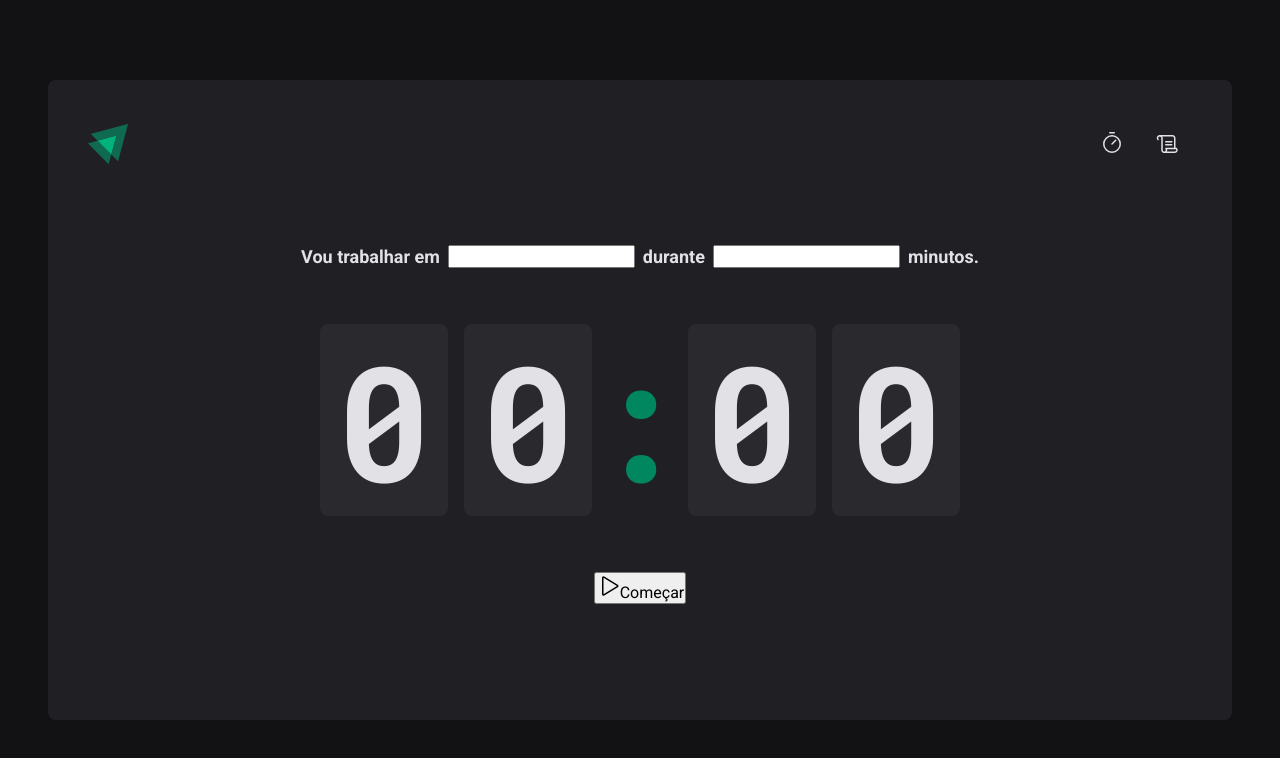
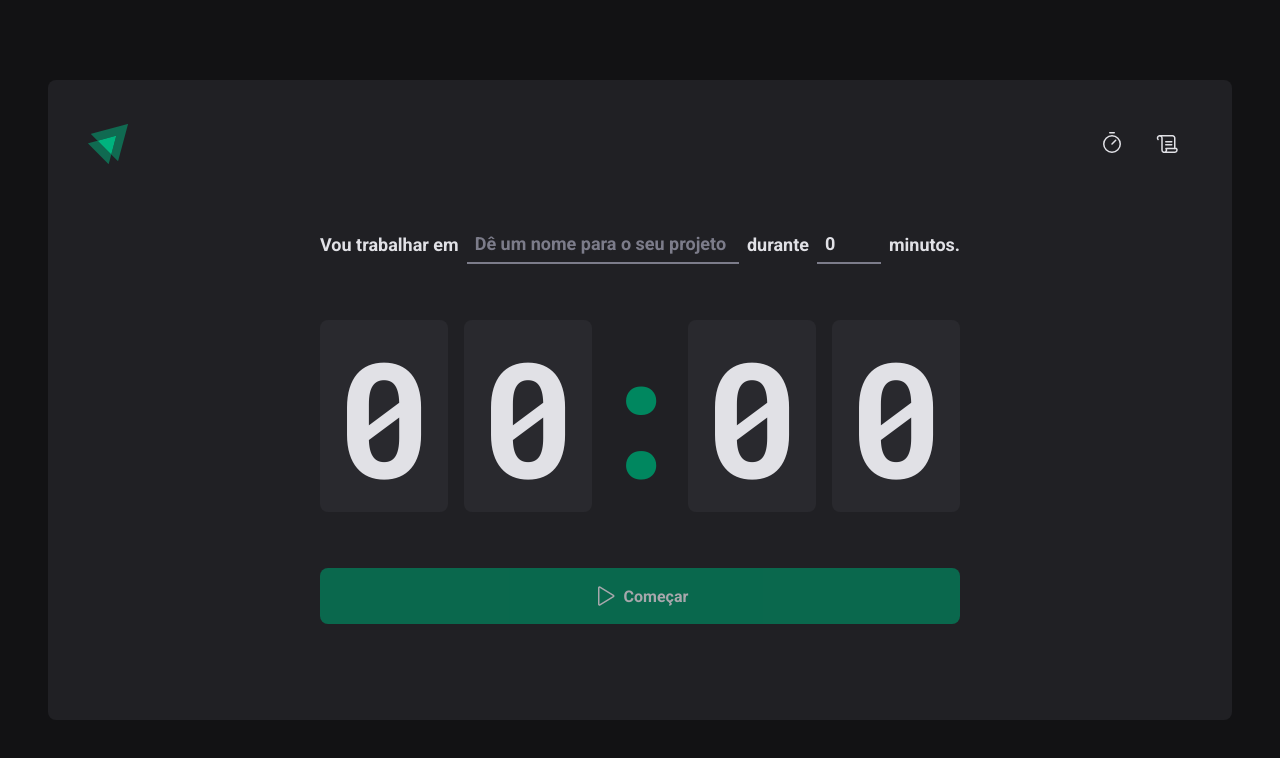
Before and after one commit to mbsegalla/timer, a React (Vite) app: page / in a window 1280 px wide. Shown: the top 758 px of the page. Built offline with nearby package versions, Linux system fonts and the light colour scheme.

Commit message:
Criando form do timer

```diff
--- a/package.json
+++ b/package.json
@@ -10,11 +10,15 @@
     "lint": "eslint src --ext .js,.jsx,.ts,.tsx"
   },
   "dependencies": {
+    "@hookform/resolvers": "^2.9.10",
+    "date-fns": "^2.29.3",
     "phosphor-react": "^1.4.1",
     "react": "^18.2.0",
     "react-dom": "^18.2.0",
+    "react-hook-form": "^7.41.0",
     "react-router-dom": "^6.5.0",
-    "styled-components": "^5.3.6"
+    "styled-components": "^5.3.6",
+    "zod": "^3.20.2"
   },
   "devDependencies": {
     "@types/react": "^18.0.26",
--- a/src/App.tsx
+++ b/src/App.tsx
@@ -5,7 +5,7 @@ import Router from './Router';
 import { defaultTheme } from "./styles/themes/default";
 import { GlobalStyle } from "./styles/themes/global";
 
-const App = () => {
+const App: React.FC = () => {
   return (
     <ThemeProvider theme={defaultTheme}>
       <BrowserRouter>
--- a/src/components/Button/index.tsx
+++ b/src/components/Button/index.tsx
@@ -6,7 +6,7 @@ interface ButtonProps {
   variant: 'primary' | 'secondary'
 }
 
-const Button = ({ variant = 'primary' }: ButtonProps) => {
+const Button: React.FC<ButtonProps> = ({ variant = 'primary' }: ButtonProps) => {
   return (
     <ButtonContainer variant={variant}>Enviar</ButtonContainer>
   )
--- a/src/components/Header/index.tsx
+++ b/src/components/Header/index.tsx
@@ -5,7 +5,7 @@ import logo from '../../assets/logo.svg';
 import { HeaderContainer } from './styles';
 import { NavLink } from 'react-router-dom';
 
-const Header = () => {
+const Header: React.FC = () => {
   return (
     <HeaderContainer>
       <img src={logo} alt="" />
--- a/src/pages/History/index.tsx
+++ b/src/pages/History/index.tsx
@@ -1,8 +1,42 @@
 import React from 'react';
+import { HistoryContainer, HistoryList, Status } from './styles';
 
-const History = () => {
+const History: React.FC = () => {
   return (
-    <div>History</div>
+    <HistoryContainer>
+      <h1>Meu histórico</h1>
+
+      <HistoryList>
+        <table>
+          <thead>
+            <tr>
+              <th>Tarefa</th>
+              <th>Duração</th>
+              <th>Início</th>
+              <th>Status</th>
+            </tr>
+          </thead>
+          <tbody>
+            <tr>
+              <td>Tarefas</td>
+              <td>20 minutos</td>
+              <td>Há 2 meses</td>
+              <td>
+                <Status statusColor="green">Concluído</Status>
+              </td>
+            </tr>
+            <tr>
+              <td>Tarefas</td>
+              <td>20 minutos</td>
+              <td>Há 2 meses</td>
+              <td>
+                <Status statusColor="yellow">Em andamento</Status>
+              </td>
+            </tr>
+          </tbody>
+        </table>
+      </HistoryList>
+    </HistoryContainer>
   )
 }
 
--- a/src/pages/History/styles.ts
+++ b/src/pages/History/styles.ts
@@ -1 +1,76 @@
 import styled from "styled-components";
+
+interface StatusProps {
+  statusColor: keyof typeof statusColors;
+}
+
+const statusColors = {
+  yellow: 'yellow-500',
+  green: 'green-500',
+  red: 'red-500',
+} as const;
+
+export const HistoryContainer = styled.main`
+  flex: 1;
+  padding: 3.5rem;
+  display: flex;
+  flex-direction: column;
+
+  h1 {
+    font-size: 1.5rem;
+    color: ${(props) => props.theme["gray-100"]};
+  }
+`;
+
+export const HistoryList = styled.div`
+  flex: 1;
+  overflow: auto;
+  margin-top: 2rem;
+
+  table {
+    width: 100%;
+    border-collapse: collapse;
+    min-width: 600px;
+
+    th {
+      background-color: ${(props) => props.theme["gray-600"]};
+      padding: 1rem;
+      text-align: left;
+      color: ${(props) => props.theme["gray-100"]};
+      font-size: 0.875rem;
+      line-height: 1.6;
+
+      &:first-child {
+        border-top-left-radius: 8px;
+        padding-left: 1.5rem;
+      }
+
+      &:last-child {
+        border-top-right-radius: 8px;
+        padding-right: 1.5rem;
+      }
+    }
+
+    td {
+      background-color: ${(props) => props.theme["gray-700"]};
+      border-top: 4px solid ${(props) => props.theme["gray-800"]};
+      padding: 1rem;
+      font-size: 0.875rem;
+      line-height: 1.6;
+    }
+  }
+`;
+
+export const Status = styled.span<StatusProps>`
+  display: flex;
+  align-items: center;
+  gap: 0.5rem;
+
+  &::before {
+    content: "";
+    width: 0.5rem;
+    height: 0.5rem;
+    border-radius: 50%;
+    background-color: ${(props) => props.theme[statusColors[props.statusColor]]};
+  }
+`;
--- a/src/pages/Home/index.tsx
+++ b/src/pages/Home/index.tsx
@@ -1,38 +1,140 @@
-import React from 'react'
-import { Play } from 'phosphor-react'
+import React, { useEffect, useState } from 'react'
+import { HandPalm, Play } from 'phosphor-react'
+import { useForm } from 'react-hook-form'
+import { zodResolver } from '@hookform/resolvers/zod'
+import * as zod from 'zod'
+import differenceInSeconds from 'date-fns/differenceInSeconds'
+import newCycleFormValidationSchema from './validation'
+
 import {
   CountdownContainer,
   FormContainer,
   HomeContainer,
+  MinutesAmountInput,
   Separator,
+  StartCountdownButton,
+  StopCountdownButton,
+  TaskInput
 } from './styles'
 
-const Home = () => {
+type NewCycleFormData = zod.infer<typeof newCycleFormValidationSchema>
+
+interface Cycle {
+  id: string
+  task: string
+  minutesAmount: number
+  startDate: Date
+}
+
+const Home: React.FC = () => {
+  const [cycles, setCycles] = useState<Cycle[]>([])
+  const [activeCycleId, setActiveCycleId] = useState<string | null>(null)
+  const [amountSecondsPassed, setAmountSecondsPassed] = useState(0)
+
+  const { register, handleSubmit, watch, reset } = useForm<NewCycleFormData>({
+    resolver: zodResolver(newCycleFormValidationSchema),
+    defaultValues: {
+      task: '',
+      minutesAmount: 0
+    }
+  })
+
+  const activeCycle = cycles.find((cycle) => cycle.id === activeCycleId)
+
+  useEffect(() => {
+    let interval: number
+    if (activeCycle) {
+      interval = setInterval(() => {
+        setAmountSecondsPassed(
+          differenceInSeconds(new Date(), activeCycle.startDate)
+        )
+      }, 1000)
+    }
+
+    return () => {
+      clearInterval(interval)
+    }
+  }, [activeCycle])
+
+  const handleCreateNewCicle = (data: NewCycleFormData) => {
+    const id = String(new Date().getTime())
+    const newCycle: Cycle = {
+      id,
+      task: data.task,
+      minutesAmount: data.minutesAmount,
+      startDate: new Date()
+    }
+    setCycles([...cycles, newCycle])
+    setActiveCycleId(id)
+    reset()
+  }
+
+  const totalSeconds = activeCycle ? activeCycle.minutesAmount * 60 : 0
+  const currentSeconds = activeCycle ? totalSeconds - amountSecondsPassed : 0
+
+  const minutesAmount = Math.floor(currentSeconds / 60)
+  const secondsAmount = currentSeconds % 60
+
+  const minutes = String(minutesAmount).padStart(2, '0')
+  const seconds = String(secondsAmount).padStart(2, '0')
+
+  useEffect(() => {
+    if (activeCycle) {
+      document.title = `${minutes}:${seconds} - ${activeCycle.task}`
+    }
+  }, [activeCycle, minutes, seconds])
+
+  const task = watch('task')
+  const isSubmitDisabled = !task
+
   return (
     <HomeContainer>
-      <form>
+      <form onSubmit={handleSubmit(handleCreateNewCicle)} action="">
         <FormContainer>
           <label htmlFor="task">Vou trabalhar em</label>
-          <input id="task" />
+          <TaskInput
+            id="task"
+            placeholder='Dê um nome para o seu projeto'
+            disabled={!!activeCycle}
+            {...register('task')}
+          />
 
           <label htmlFor="minutesAmount">durante</label>
-          <input type="number" id="minutesAmount" />
+          <MinutesAmountInput
+            type="number"
+            id="minutesAmount"
+            placeholder='00'
+            step={5}
+            min={5}
+            max={60}
+            {...register('minutesAmount', {
+              valueAsNumber: true,
+            })}
+          />
 
           <span>minutos.</span>
         </FormContainer>
 
         <CountdownContainer>
-          <span>0</span>
-          <span>0</span>
+          <span>{minutes[0]}</span>
+          <span>{minutes[1]}</span>
           <Separator>:</Separator>
-          <span>0</span>
-          <span>0</span>
+          <span>{seconds[0]}</span>
+          <span>{seconds[1]}</span>
         </CountdownContainer>
 
-        <button type="submit">
-          <Play size={24} />
-          Começar
-        </button>
+        {activeCycle ? (
+          <StopCountdownButton type="button">
+            <HandPalm size={24} />
+            Começar
+          </StopCountdownButton>
+        ) : (
+          <StartCountdownButton disabled={isSubmitDisabled} type="submit">
+            <Play size={24} />
+            Começar
+          </StartCountdownButton>
+        )
+        }
       </form>
     </HomeContainer>
   )
--- a/src/pages/Home/styles.ts
+++ b/src/pages/Home/styles.ts
@@ -27,6 +27,38 @@ export const FormContainer = styled.div`
   flex-wrap: wrap;
 `
 
+export const BaseInput = styled.input`
+    background-color: transparent;
+    height: 2.5rem;
+    border: 0;
+    border-bottom: 2px solid ${(props) => props.theme['gray-500']};
+    font-weight: bold;
+    font-size: 1.125rem;
+    padding: 0 0.5rem;
+    color: ${(props) => props.theme['gray-100']};
+
+    &:focus {
+      box-shadow: none;
+      border-color: ${(props) => props.theme['green-500']};
+    }
+
+    &::placeholder {
+      color: ${(props) => props.theme['gray-500']};
+    }
+`;
+
+export const TaskInput = styled(BaseInput)`
+  flex: 1;
+
+  &::-webkit-calendar-picker-indicator {
+    display: none !important;
+  }
+`;
+
+export const MinutesAmountInput = styled(BaseInput)`
+  width: 4rem;
+`;
+
 export const CountdownContainer = styled.div`
   font-family: 'Roboto Mono', monospace;
   font-size: 10rem;
@@ -49,3 +81,38 @@ export const Separator = styled.div`
   display: flex;
   justify-content: center;
 `
+
+export const BaseCountdownButton = styled.button`
+  width: 100%;
+  border: 0;
+  padding: 1rem;
+  border-radius: 8px;
+  display: flex;
+  align-items: center;
+  justify-content: center;
+  gap: 0.5rem;
+  font-weight: bold;
+  cursor: pointer;
+  color: ${(props) => props.theme["gray-100"]};
+
+  &:disabled {
+    opacity: 0.7;
+    cursor: not-allowed;
+  }
+`
+
+export const StartCountdownButton = styled(BaseCountdownButton)`
+  background-color: ${(props) => props.theme["green-500"]};
+
+  &:not(:disabled):hover {
+    background-color: ${(props) => props.theme["green-700"]};
+  }
+`;
+
+export const StopCountdownButton = styled(BaseCountdownButton)`
+  background-color: ${(props) => props.theme["red-500"]};
+
+  &:not(:disabled):hover {
+    background-color: ${(props) => props.theme["red-700"]};
+  }
+`;
--- /dev/null
+++ b/src/pages/Home/validation.ts
@@ -0,0 +1,11 @@
+import * as zod from 'zod'
+
+const newCycleFormValidationSchema = zod.object({
+  task: zod.string()
+    .min(1, 'O nome da tarefa deve ter pelo menos 1 caractere'),
+  minutesAmount: zod.number()
+    .min(5, 'A duração deve ser de pelo menos 5 minutos')
+    .max(60, 'A duração deve ser de no máximo 60 minutos')
+})
+
+export default newCycleFormValidationSchema
--- a/src/types/styles.d.ts
+++ b/src/types/styles.d.ts
@@ -5,5 +5,5 @@ import { defaultTheme } from '../styles/themes/default';
 type ThemeType = typeof defaultTheme;
 
 declare module 'styled-components' {
-  export interface DefaultTheme extends ThemeType { }
+  export type DefaultTheme = ThemeType
 }
```
Also changed, not shown: 1 other file (tests, documents, lock files or other folders).
